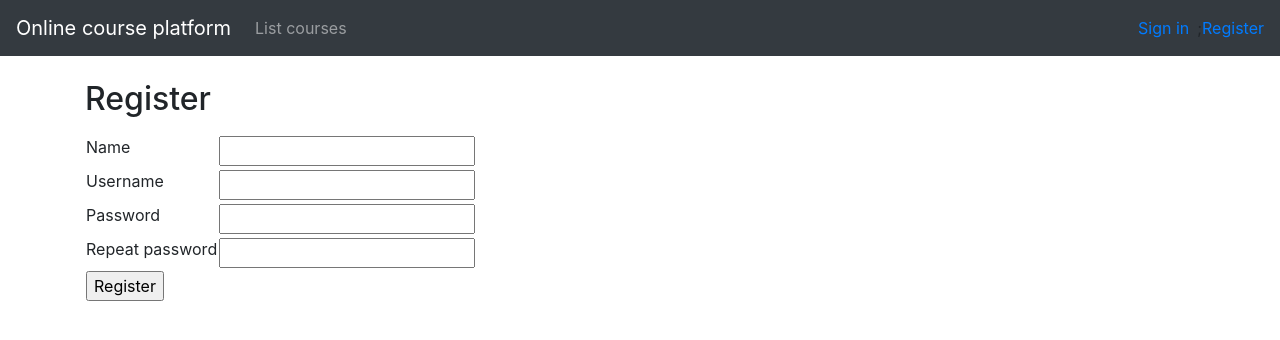
After one commit to Aleksipa/online_course_platfrom, a Flask app: page /register in a window 1280 px wide. The commit adds this page. Shown: the top 340 px of the page. Run offline with Flask 2, Linux system fonts and the light colour scheme; some libraries are stand-ins or nearby versions.

Commit message:
Registration added for normal users

```diff
--- a/application/__init__.py
+++ b/application/__init__.py
@@ -54,6 +54,7 @@ from application.auth import views
 
 # login functionality, part 2
 from application.auth.models import User
+from os import urandom
 
 @login_manager.user_loader
 def load_user(user_id):
--- a/application/auth/forms.py
+++ b/application/auth/forms.py
@@ -1,5 +1,5 @@
 from flask_wtf import FlaskForm
-from wtforms import PasswordField, StringField
+from wtforms import PasswordField, StringField, validators
 
 class LoginForm(FlaskForm):
     username = StringField("Username")
@@ -7,3 +7,13 @@ class LoginForm(FlaskForm):
 
     class Meta:
         csrf = False
+
+class RegisterForm(FlaskForm):
+    name= StringField("Name", [validators.Length(min=3, max=30)])
+    username = StringField("Username", [validators.Length(min=3, max=30)])
+    password = PasswordField("Password",[validators.Length(min=5, max=144),
+    validators.EqualTo('confirm', message='Passwords need to match!')])
+    confirm = PasswordField("Repeat password")
+
+    class Meta:
+        csrf = False
--- a/application/auth/models.py
+++ b/application/auth/models.py
@@ -14,8 +14,10 @@ class User(Base):
 
     tasks = db.relationship("Course", backref='account', lazy=True)
 
-    def __init__(self, name, urole):
+    def __init__(self, name, username, password, urole):
          self.name = name
+         self.username = username
+         self.password = password
          self.urole = urole
 
     def get_id(self):
--- a/application/auth/views.py
+++ b/application/auth/views.py
@@ -1,9 +1,9 @@
-from flask import render_template, request, redirect, url_for
+from flask import render_template, request, redirect, url_for, flash
 from flask_login import login_user, logout_user
 
 from application import app, db
 from application.auth.models import User
-from application.auth.forms import LoginForm
+from application.auth.forms import LoginForm, RegisterForm
 
 @app.route("/auth/login", methods = ["GET", "POST"])
 def auth_login():
@@ -25,3 +25,27 @@ def auth_login():
 def auth_logout():
     logout_user()
     return redirect(url_for("index"))
+
+@app.route("/register", methods = ["GET", "POST"])
+def auth_register():
+
+    if request.method == "GET":
+        return render_template("auth/registerForm.html", form = RegisterForm())
+
+    form = RegisterForm(request.form)
+
+    if not form.validate():
+        return render_template("auth/registerForm.html", form = form)
+
+    username_in_db = User.query.filter_by(username=form.username.data).first()
+    if username_in_db:
+        return render_template("auth/registerForm.html", form = form,
+                               error = "Username is already in use")
+    user = User(form.name.data, form.username.data,
+                    form.password.data,'user')
+
+    db.session.add(user)
+    db.session().commit()
+    flash('Thank you for signing up!')
+
+    return redirect(url_for('auth_login'))
--- /dev/null
+++ b/application/templates/auth/registerForm.html
@@ -0,0 +1,67 @@
+{% extends "layout.html" %}
+
+{% block body %}
+<h2>Register</h2>
+<p>{{ error }}</p>
+<form method="POST" action="{{ url_for('auth_register') }}">
+  <table>
+    <tr>
+        <td>
+          {{ form.name.label }}
+        </td>
+        <td>
+          {{ form.name }}
+        </td>
+        <td>
+            <ul>
+              {% for error in form.name.errors %}
+              <li>{{ error }}</li>
+              {% endfor %}
+            </ul>
+          </td>
+      </tr>
+    <tr>
+      <td>
+	    {{ form.username.label }}
+      </td>
+      <td>
+	    {{ form.username }}
+      </td>
+      <td>
+        <ul>
+          {% for error in form.username.errors %}
+          <li>{{ error }}</li>
+          {% endfor %}
+        </ul>
+      </td>
+    </tr>
+    <tr>
+      <td>
+	    {{ form.password.label }}
+      </td>
+      <td>
+	    {{ form.password }}
+      </td>
+      <td>
+        <ul>
+          {% for error in form.password.errors %}
+          <li>{{ error }}</li>
+          {% endfor %}
+        </ul>
+      </td>
+    </tr>
+    <tr>
+      <td>
+        {{ form.confirm.label }}
+      </td>
+      <td>
+        {{ form.confirm }}
+      </td>
+    </tr>
+    <tr>
+      <td colspan="2">
+	<input type="submit" value="Register"/>
+      </td>
+    </tr>
+</form>
+{% endblock %}
--- a/application/templates/layout.html
+++ b/application/templates/layout.html
@@ -27,18 +27,17 @@
             <a class="nav-link" href="{{ url_for('my_courses_index') }} ">My courses</a>
           </li>
         </ul>
-        <div class="form-inline mt-2 mt-md-0">
-          <p style="color:white;">
-	        Hello {{ current_user.name }}. <a href="{{ url_for('auth_logout') }}">Sign out</a>
-          </p>
+        <div class="form-inline mt-2 mt-md-0 text-white">
+	        Hello {{ current_user.name }}. <a class="form-inline mt-2 mt-md-0 pl-3" href="{{ url_for('auth_logout') }}">Sign out</a>
+        </div>
           {% else %}
-          <div class="form-inline mt-2 mt-md-0">
-          <a href="{{ url_for('auth_login') }}">Sign in</a>
+        </div>
+          <li class="nav-item form-inline mt-2 mt-md-0">
+          <a class="form-inline mr-2" href="{{ url_for('auth_login') }}">Sign in</a>;
+          <a href="{{ url_for('auth_register') }}">Register</a>
+          </li>
           {% endif %}
-        </div>
-      </div>
     </nav>
-
     <main role="main" class="container">
       {% block body %}
       <p>
@@ -46,7 +45,6 @@
       </p>
       {% endblock %}
     </main>
-
     <script src="https://code.jquery.com/jquery-3.2.1.slim.min.js" integrity="sha384-KJ3o2DKtIkvYIK3UENzmM7KCkRr/rE9/Qpg6aAZGJwFDMVNA/GpGFF93hXpG5KkN" crossorigin="anonymous"></script>
     <script src="https://cdnjs.cloudflare.com/ajax/libs/popper.js/1.12.9/umd/popper.min.js" integrity="sha384-ApNbgh9B+Y1QKtv3Rn7W3mgPxhU9K/ScQsAP7hUibX39j7fakFPskvXusvfa0b4Q" crossorigin="anonymous"></script>
     <script src="https://maxcdn.bootstrapcdn.com/bootstrap/4.0.0/js/bootstrap.min.js" integrity="sha384-JZR6Spejh4U02d8jOt6vLEHfe/JQGiRRSQQxSfFWpi1MquVdAyjUar5+76PVCmYl" crossorigin="anonymous"></script>
```
Also changed, not shown: application/templates/courses/category.html (deleted, +0 -14 lines).
